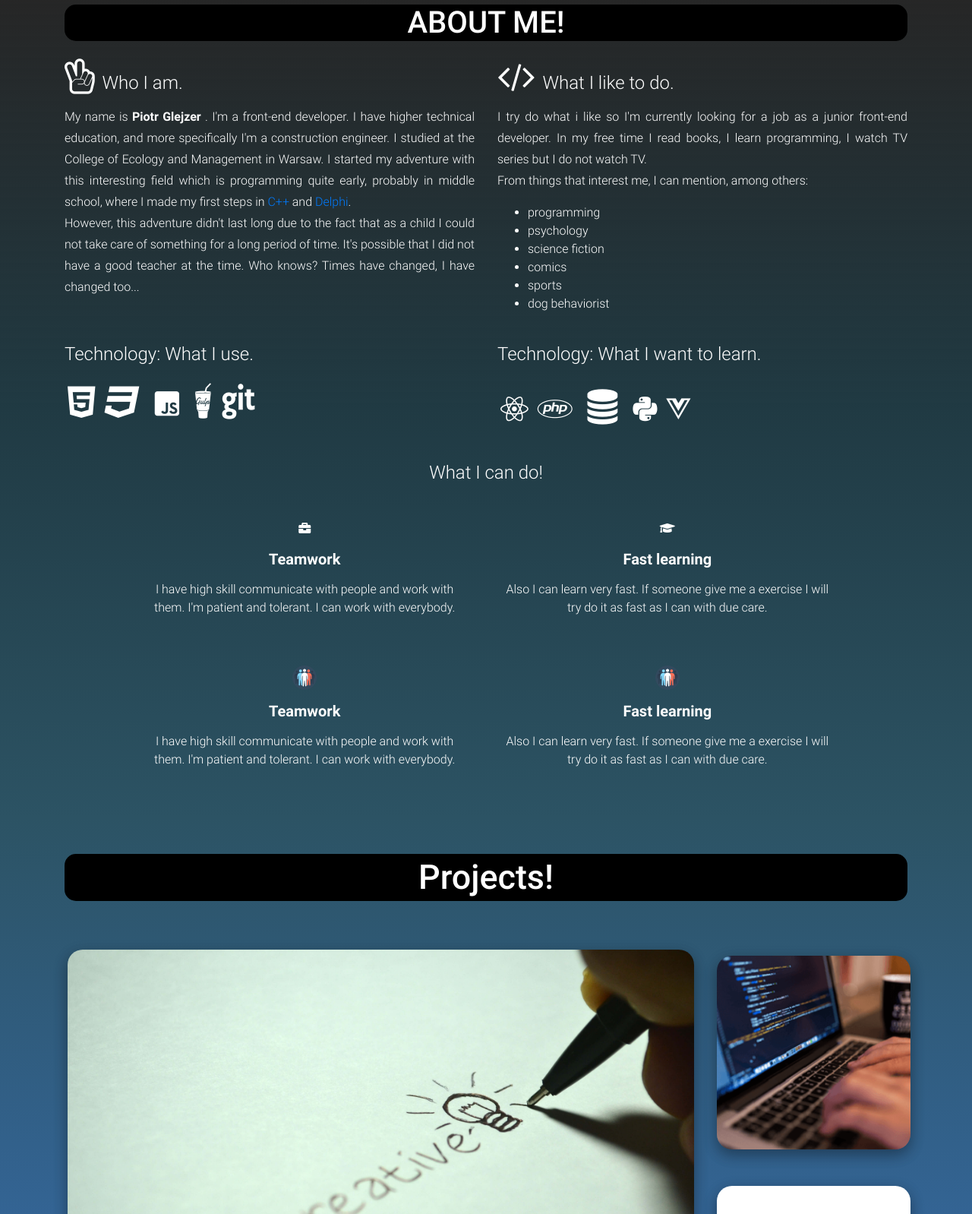
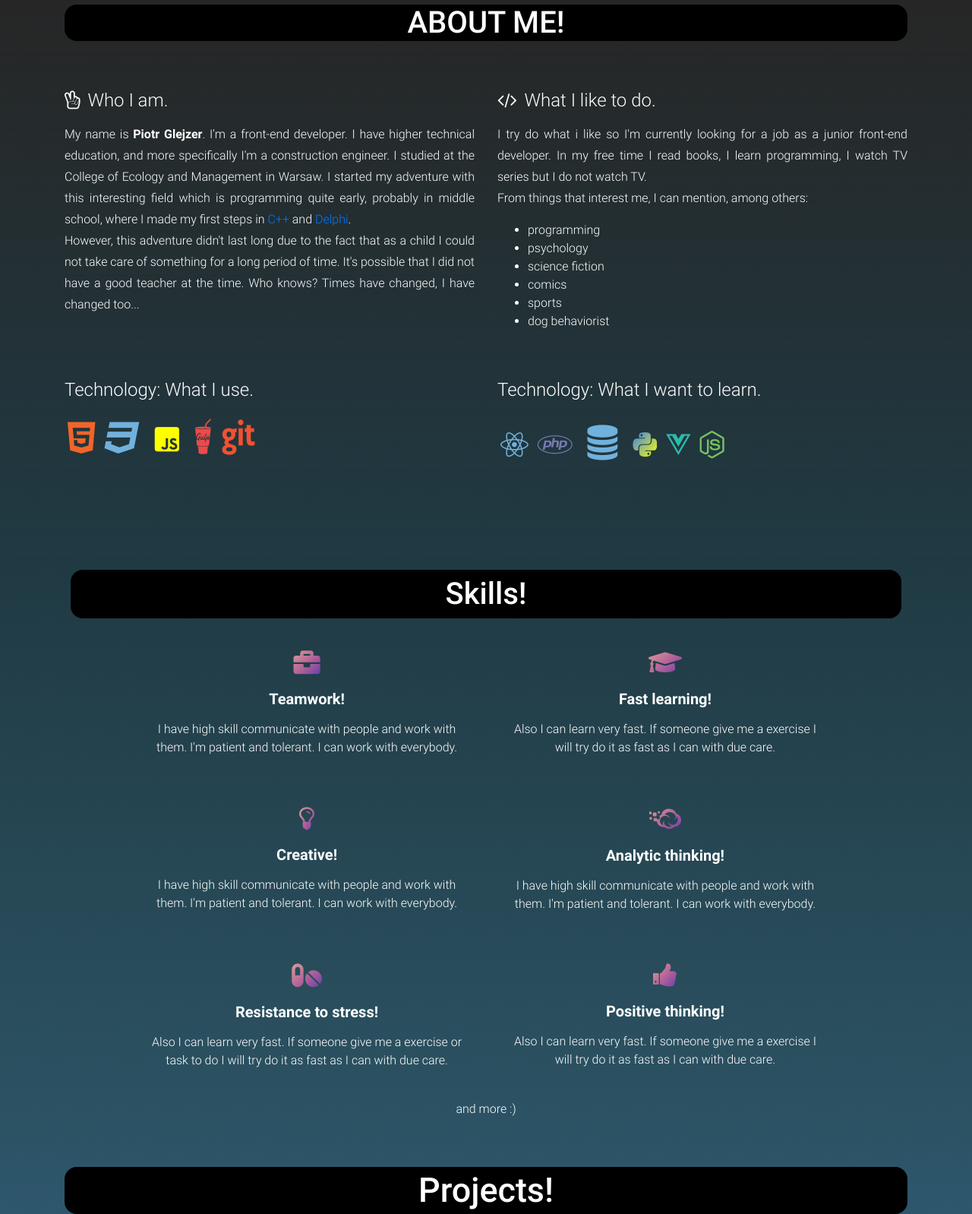
Before and after one commit to pglejzer/MDBproject, a website: page src/index.html in a window 1280 px wide. Shown: the part 802-2400 px from the top of the page at 76% size. Drawn offline with Linux system fonts and the light colour scheme.

Commit message:
finished in 90%

```diff
--- a/src/index.html
+++ b/src/index.html
@@ -1,11 +1,12 @@
 <!DOCTYPE html>
-<html lang="en">
+<html lang="en" class="full-height">
 
 <head>
     <meta charset="utf-8">
     <meta name="viewport" content="width=device-width, initial-scale=1, shrink-to-fit=no">
     <meta http-equiv="x-ua-compatible" content="ie=edge">
     <title>Piotr Glejzer - MDB project</title>
+    <!-- Font Awesome Version: 5.0.13-->
     <link rel="stylesheet" href="https://use.fontawesome.com/releases/v5.0.13/css/all.css" integrity="sha384-DNOHZ68U8hZfKXOrtjWvjxusGo9WQnrNx2sqG0tfsghAvtVlRW3tvkXWZh58N9jp"
         crossorigin="anonymous">
     <!-- Font Awesome -->
@@ -18,12 +19,12 @@
     <link href="css/style.css" rel="stylesheet">
 </head>
 
-<body>
+<body data-spy="scroll" data-target=".nav-link" data-offset="50">
     <!--Header-->
     <header class="home" id="home">
         <!--Navigation-->
         <nav class="navbar fixed-top navbar-expand-lg navbar-dark scrolling-navbar">
-            <a class="navbar-brand" href="#">
+            <a class="navbar-brand font-weight-bold" href="#">
                 <strong>Piotr Glejzer</strong>
             </a>
             <button class="navbar-toggler" type="button" data-toggle="collapse" data-target="#navbarSupportedContent" aria-controls="navbarSupportedContent"
@@ -65,7 +66,7 @@
             </div>
         </nav>
         <div class="container d-flex flex-column align-items-center justify-content-center wow fadeIn" data-wow-delay="0.2s">
-            <h1 class="home__h1 text-white p-3">It's something unpredictable!</h1>
+            <h1 class="home__h1 text-white p-2 ">It's something unpredictable!</h1>
             <a href="#about">
                 <button type="button" class="btn btn-info btn-lg welcome animated pulse infinite">Welcome!</button>
             </a>
@@ -75,11 +76,12 @@
     <section class="about p-2" id="about">
         <div class="container text-white">
             <h3 class="about__title text-center text-uppercase">About me!</h3>
-            <div class="row d-flex justify-content-center">
+            <div class="row d-flex justify-content-center mt-5">
                 <div class="col-lg-6">
-                    <h4 class="about__title--h4 py-2 my-2"> <i class="fa fa-hand-peace-o wow wobble pr-1" data-wow-delay="0.4s"></i> Who I am.</h4>
-                    <p class="about__text text-justify">My name is
-                        <span class="font-weight-bold">Piotr Glejzer</span> . I'm a front-end developer. I have higher technical education, and more specifically
+                    <h4 class="about__title--h4 py-2 my-2">
+                        <i class="fa fa-hand-peace-o wow wobble pr-1" data-wow-delay="0.4s"></i> Who I am.</h4>
+                    <p class="about__text text-justify wow fadeIn" data-wow-delay="0.2s">My name is
+                        <span class="font-weight-bold ">Piotr Glejzer</span>. I'm a front-end developer. I have higher technical education, and more specifically
                         I'm a construction engineer. I studied at the College of Ecology and Management in Warsaw. I started
                         my adventure with this interesting field which is programming quite early, probably in middle school,
                         where I made my first steps in
@@ -91,12 +93,13 @@
                     </p>
                 </div>
                 <div class="col-lg-6">
-                    <h4 class="about__title--h4 py-2 my-2"><i class="fa fa-code wow zoomInDown pr-1" data-wow-delay="0.7s"></i> What I like to do.</h4>
-                    <p class="about__text text-justify">
+                    <h4 class="about__title--h4 py-2 my-2">
+                        <i class="fa fa-code wow zoomInDown pr-1" data-wow-delay="0.7s"></i> What I like to do.</h4>
+                    <p class="about__text text-justify wow fadeIn" data-wow-delay="0.2s">
                         I try do what i like so I'm currently looking for a job as a junior front-end developer. In my free time I read books, I
                         learn programming, I watch TV series but I do not watch TV.
                         <br> From things that interest me, I can mention, among others:</p>
-                    <ul>
+                    <ul class="wow zoomInDown " data-wow-delay="0.3s">
                         <li>programming</li>
                         <li>psychology</li>
                         <li>science fiction</li>
@@ -105,55 +108,78 @@
                         <li>dog behaviorist</li>
                     </ul>
                 </div>
-                <div class="col-lg-6">
+                <div class="col-lg-6 text-left my-3 py-2">
                     <h4 class="about__title--technology my-3 py-2">Technology: What I use.</h4>
-                    <i class="fa fa-html5 mx-1 wow fadeIn" data-wow-delay="0.2s" data-toggle="tooltip" data-placement="top" title="HTML5"></i>
-                    <i class="fa fa-css3 mx-1 wow fadeIn" data-wow-delay="0.3s" data-toggle="tooltip" data-placement="bottom" title="CSS3"></i>
-                    <i class="fab fa-js-square mx-1 p-2 wow fadeIn" data-wow-delay="0.4s" data-toggle="tooltip" data-placement="top" title="JavaScript"></i>
-                    <i class="fab fa-gulp mx-1 wow fadeIn" data-wow-delay="0.5s" data-toggle="tooltip" data-placement="bottom" title="Gulp"></i>
-                    <i class="fa fa-git mx-1 wow fadeIn" data-wow-delay="0.6s" data-toggle="tooltip" data-placement="top" title="Git / Github"></i>
+                    <i class="fa fa-html5 mx-1 wow fadeIn about__icon--fa" data-wow-delay="0.2s" data-toggle="tooltip" data-placement="top" title="HTML5"></i>
+                    <i class="fa fa-css3 mx-1 wow fadeIn about__icon--fa" data-wow-delay="0.3s" data-toggle="tooltip" data-placement="bottom"
+                        title="CSS3"></i>
+                    <i class="fab fa-js-square mx-1 p-2 wow fadeIn about__icon--fab" data-wow-delay="0.4s" data-toggle="tooltip" data-placement="top"
+                        title="JavaScript"></i>
+                    <i class="fab fa-gulp mx-1 wow fadeIn about__icon--gulp" data-wow-delay="0.5s" data-toggle="tooltip" data-placement="bottom"
+                        title="Gulp"></i>
+                    <i class="fa fa-git mx-1 wow fadeIn about__icon--fa" data-wow-delay="0.6s" data-toggle="tooltip" data-placement="top" title="Git / Github"></i>
                 </div>
-                <div class="col-lg-6">
-                    <h4 class="about__title--technology my-3 py-2">Technology: What I want to learn.</h4>
-                    <i class="fab fa-react mx-1 wow fadeIn" data-wow-delay="0.25s" data-toggle="tooltip" data-placement="top" title="react.js"></i>
-                    <i class="fab fa-php mx-1 wow fadeIn" data-wow-delay="0.35s" data-toggle="tooltip" data-placement="bottom" title="php"></i>
-                    <i class="fa fa-database mx-1 p-2 wow fadeIn" data-wow-delay="0.45s" data-toggle="tooltip" data-placement="top" title="database"></i>
-                    <i class="fab fa-python mx-1 wow fadeIn" data-wow-delay="0.55s" data-toggle="tooltip" data-placement="bottom" title="python"></i>
-                    <i class="fab fa-vuejs mx-1 wow fadeIn" data-wow-delay="0.65s" data-toggle="tooltip" data-placement="top" title="vue.js"></i>
+                <div class="col-lg-6 text-left my-3 py-2">
+                    <h4 class="about__title--technology my-3 py-2 about__icon">Technology: What I want to learn.</h4>
+                    <i class="fab fa-react mx-1 wow fadeIn about__icon--fab" data-wow-delay="0.25s" data-toggle="tooltip" data-placement="top"
+                        title="react.js"></i>
+                    <i class="fab fa-php mx-1 wow fadeIn about__icon--fab" data-wow-delay="0.35s" data-toggle="tooltip" data-placement="bottom"
+                        title="php"></i>
+                    <i class="fa fa-database mx-1 p-2 wow fadeIn about__icon--fa" data-wow-delay="0.45s" data-toggle="tooltip" data-placement="top"
+                        title="database"></i>
+                    <i class="fab fa-python mx-1 wow fadeIn about__icon--fab" data-wow-delay="0.55s" data-toggle="tooltip" data-placement="bottom"
+                        title="python"></i>
+                    <i class="fab fa-vuejs mx-1 wow fadeIn about__icon--fab" data-wow-delay="0.65s" data-toggle="tooltip" data-placement="top"
+                        title="vue.js"></i>
+                        <i class="fab fa-node-js mx-1 wow fadeIn about__icon--fab" data-wow-delay="0.75s" data-toggle="tooltip" data-placement="bottom"
+                        title="node.js"></i>
                 </div>
             </div>
-            <div class="about__technology text-center m-2 p-2">
-                <h4 class="about__title--technology my-3 py-2">What I can do!</h4>
-                <div class="row d-flex justify-content-center">
-                    <div class="col-lg-5 p-3 m-2">
-                        <i class="fas fa-briefcase"></i>
-                        <h5 class="p-2 m-2 about__title--smaller font-weight-bold">Teamwork</h5>
+            <div class="about__technology text-center mt-5 pt-5 p-2">
+                <h4 class="about__title my-3 py-2">Skills!</h4>
+                <div class="d-flex justify-content-center">
+                    <div class="col-lg-5 p-3 m-2 wow fadeIn" data-wow-delay="0.4s">
+                        <i class="fas fa-briefcase about__icon--skill"></i>
+                        <h5 class="p-2 m-2  font-weight-bold">Teamwork!</h5>
                         <p class="about__p"> I have high skill communicate with people and work with them. I'm patient and tolerant. I can work
                             with everybody. </p>
                     </div>
-                    <div class="col-lg-5 p-3 m-2">
-                        <i class="fas fa-graduation-cap"></i>
-                        <h5 class="p-2 m-2 about__title--smaller font-weight-bold">Fast learning</h5>
+                    <div class="col-lg-5 p-3 m-2 wow fadeIn" data-wow-delay="0.4s">
+                        <i class="fas fa-graduation-cap about__icon--skill"></i>
+                        <h5 class="p-2 m-2  font-weight-bold">Fast learning!</h5>
                         <p class="about__p"> Also I can learn very fast. If someone give me a exercise I will try do it as fast as I can with
                             due care.</p>
                     </div>
-
                 </div>
-                <div class="row d-flex justify-content-center">
-                    <div class="col-lg-5 p-3 m-2">
-                        <img class="img-fluid" src="img/team.png" alt="team">
-                        <h5 class="p-2 m-2 about__title--smaller font-weight-bold">Teamwork</h5>
+                <div class="d-flex justify-content-center">
+                    <div class="col-lg-5 p-3 m-2 wow fadeIn" data-wow-delay="0.43s">
+                        <i class="fa fa-lightbulb about__icon--skill"></i>
+                        <h5 class="p-2 m-2  font-weight-bold">Creative!</h5>
                         <p class="about__p"> I have high skill communicate with people and work with them. I'm patient and tolerant. I can work
                             with everybody. </p>
                     </div>
-                    <div class="col-lg-5 p-3 m-2">
-                        <img class="img-fluid" src="img/team.png" alt="team">
-                        <h5 class="p-2 m-2 about__title--smaller font-weight-bold">Fast learning</h5>
+                    <div class="col-lg-5 p-3 m-2 wow fadeIn" data-wow-delay="0.43s">
+                        <i class="fab fa-cloudversify about__icon--skill"></i>
+                        <h5 class="p-2 m-2 font-weight-bold">Analytic thinking!</h5>
+                        <p class="about__p"> I have high skill communicate with people and work with them. I'm patient and tolerant. I can work
+                            with everybody. </p>
+                    </div>
+                </div>
+                <div class="d-flex justify-content-center">
+                    <div class="col-lg-5 p-3 m-2 wow fadeIn " data-wow-delay="0.46s" >
+                        <i class="fas fa-pills about__icon--skill"></i>
+                        <h5 class="p-2 m-2 font-weight-bold">Resistance to stress!</h5>
+                        <p class="about__p"> Also I can learn very fast. If someone give me a exercise or task to do I will try do it as fast
+                            as I can with due care.</p>
+                    </div>
+                    <div class="col-lg-5 p-3 m-2 wow fadeIn" data-wow-delay="0.46s">
+                        <i class="fa fa-thumbs-up about__icon--skill"></i>
+                        <h5 class="p-2 m-2 font-weight-bold">Positive thinking!</h5>
                         <p class="about__p"> Also I can learn very fast. If someone give me a exercise I will try do it as fast as I can with
                             due care.</p>
                     </div>
-
                 </div>
+                <a class="skills__a" href="">and more :)</a>
             </div>
         </div>
     </section>
@@ -164,16 +190,18 @@
             <div class="list-group projects_photos">
                 <div class="row d-flex justify-content-center align-items-center">
                     <div class="col-lg-9 col-md-9 col-sm-10 col-10">
-                        <img src="img/portfolio/be-creative-creative-creativity-256514.jpg" alt="peach photo" class="img-fluid m-1 wow zoomIn projects__img z-depth-2"
+                        <img src="img/portfolio/be-creative-creative-creativity-256514.jpg" alt="peach photo" class="img-fluid wow zoomIn projects__img z-depth-2"
                             data-wow-delay="0.2s">
                     </div>
                     <div class="col-lg-3 col-md-3 col-sm-5 col-5">
-                        <img src="img/portfolio/img-1.png" alt="blueberry photo" class="my-4 img-fluid m-1 wow zoomInRight projects__img z-depth-2" data-wow-delay="0.3s">
+                        <img src="img/portfolio/img-1.png" alt="blueberry photo" class=" my-4 img-fluid m-1 wow zoomInRight projects__img z-depth-2"
+                            data-wow-delay="0.3s">
                         <img src="img/portfolio/logo_up.png" alt="blackberry photo" class="my-4 img-fluid m-1 wow zoomInRight projects__img z-depth-2"
                             data-wow-delay="0.4s">
                     </div>
                     <div class="col-lg-3 col-md-3 col-sm-5 col-5">
-                        <img src="img/portfolio/beard-blue-sky-casual-683381.jpg" alt="blueberry photo" class="my-4 img-fluid m-1 wow zoomInLeft projects__img z-depth-2" data-wow-delay="0.3s">
+                        <img src="img/portfolio/beard-blue-sky-casual-683381.jpg" alt="blueberry photo" class="my-4 img-fluid m-1 wow zoomInLeft projects__img z-depth-2"
+                            data-wow-delay="0.3s">
                         <img src="img/portfolio/img.jpg" alt="peach photo" class="my-4 img-fluid wow zoomInLeft projects__img m-1 z-depth-2" data-wow-delay="0.3s">
                     </div>
                     <div class="col-lg-9 col-md-9 col-sm-10 col-10">
@@ -254,9 +282,9 @@
             </button>
         </a>
         <div class="footer-copyright white text-center py-3">
-            <p class="footer__p"> Webpage made by
-                <a href="https://github.com/pglejzer" class="footer__a">Piotr Glejzer</a> with
-                <i class="fa fa-heart"></i>.</p>
+            <p class="footer__p font-weight-bold"> Webpage made by
+                <a href="https://github.com/pglejzer" class="footer__a ">Piotr Glejzer</a> with
+                <i class="fa fa-heart wow zoomIn"></i>.</p>
         </div>
     </footer>
     <!-- SCRIPTS -->
--- a/src/js/script.js
+++ b/src/js/script.js
@@ -1,4 +1,8 @@
 new WOW().init();
+
+$(function () {
+    $('[data-toggle="tooltip"]').tooltip();
+});
 
 $(document).on('click', 'a[href^="#"]', function (event) {
     event.preventDefault();
@@ -6,10 +10,6 @@ $(document).on('click', 'a[href^="#"]', function (event) {
         scrollTop: $($.attr(this, 'href')).offset().top
     }, 1000);
 });
-
-$(function () {
-    $('[data-toggle="tooltip"]').tooltip();
-  });
 
 window.onscroll = function () {
     var buttonTop = document.getElementById('button__footer');
@@ -22,8 +22,14 @@ window.onscroll = function () {
     }
 };
 
-$(document).ready(function ($){
-    $('nav__link').on('click', function(){
-        $('navbar-collapse').trigger('click');
+$(function () {
+    var nav = $(".navbar-collapse");
+    nav.on("click", "a:not([data-toggle])", null, function () {
+        nav.collapse('hide');
     });
 });
+
+$('.navbar').on('click', (event) => {
+    $(event.target).siblings('.collapse')
+        .toggleClass('.nav-link');
+});
--- a/src/scss/style.scss
+++ b/src/scss/style.scss
@@ -3,7 +3,7 @@
 //Home and header
 .home {
     height: auto;
-    min-height: 800px;
+    min-height: 50rem;
     background: none;
     position: relative;
     &::before {
@@ -19,19 +19,6 @@
         background-size: cover;
     }
     .navbar {
-        &-brand {
-            font-weight: 600;
-        }
-        &-toggle {
-            &-icon {}
-        }
-        &-collapse {
-            .navbar-nav {
-                .nav-item {
-                    .nav-link {}
-                }
-            }
-        }
         .fa-facebook {
             &:hover {
                 color: $fb-color;
@@ -53,9 +40,9 @@
     }
     .container {
         height: auto;
-        min-height: 800px;
+        min-height: 50rem;
         .home__h1 {
-            font-size: 3rem;
+            font-size: 2.9rem;
             font-weight: 600;
             text-shadow: -1px 0 #000, 0 2px #000, 1px 0 #000, 0 -1px #000;
         }
@@ -74,77 +61,92 @@
         font-weight: 500;
         font-size: 2.5rem;
         background: #000;
-        border-radius: 15px;
+        border-radius: 1rem;
     }
     .container {
-        .about__title--h4 {}
         .about__text {
-            line-height: 28px;
+            line-height: 1.75rem;
         }
-        .fab {
+        .about__icon--fab {
             font-size: 2.3rem;
             cursor: pointer;
             &:hover {
-                transition: 0.7s;
+                transition: 0.2s;
+                transform: scale(1.1);
             }
         }
-        .fa-gulp,
-        .fa {
+        .about__icon--gulp,
+        .about__icon--fa {
             font-size: 2.9rem;
             cursor: pointer;
             &:hover {
                 transition: 0.7s;
+                transform: scale(1.1);
             }
         }
         .fa-html5 {
-            &:hover {
             color: rgb(241, 101, 41);
         }
-        }
         .fa-css3 {
-            &:hover {
             color: rgb(113, 177, 221);
         }
-        }
         .fa-js-square {
-            &:hover {
             color: rgb(255, 255, 0);
         }
-        }
         .fa-gulp {
-            &:hover {
             color: rgb(235, 74, 75);
         }
-        }
         .fa-git {
-            &:hover {
             color: rgb(240, 81, 51);
         }
-        }
         .fa-react {
-            &:hover {
             color: rgb(113, 177, 221);
         }
-        }
         .fa-php {
-            &:hover {
             color: rgb(119, 123, 179);
         }
-        }
         .fa-database {
-            &:hover {
             color: rgb(113, 177, 221);
         }
+        .fa-node-js {
+            color: rgb(118, 194, 99);
         }
         .fa-python {
-            &:hover {
-                color: rgb(255, 255, 0);
+            -webkit-background-clip: text;
+            -webkit-text-fill-color: transparent;
+            background-image: linear-gradient(to right bottom, #377ef0, #ffff00);
+        }
+        .fa-vuejs {
+            color: #2BBBAD;
         }
     }
-        .fa-vuejs {
-            &:hover {
-                color: #2BBBAD
+    &__technology {
+        .about__icon--skill {
+            font-size: 2.2rem;
+            -webkit-background-clip: text;
+            -webkit-text-fill-color: transparent;
+            background-image: linear-gradient(to right bottom, #d3a4a4, #ca8498, #b76698, #9350a1, #5345ac);
         }
+        // .fa-briefcase {
+        //     background-image: linear-gradient(to left top, #0bb984, #00a1a5, #0085c0, #0063c2, #2c369f);
+        // }
+        // .fa-graduation-cap {
+        //     color: rgb(113, 177, 221);
+        // }
+        // .fa-lightbulb {
+        //     color: rgb(113, 177, 221);
+        // }
+        // .fa-cloudversify {
+        //     color: rgb(113, 177, 221);
+        // }
+        // .fa-pills {
+        //     color: rgb(113, 177, 221);
+        // }
+        // .fa-thumbs-up {
+        //     color: rgb(113, 177, 221);
+        // }
+        .skills__a {
+            color: #fff;
         }
     }
 }
@@ -157,15 +159,21 @@
         font-weight: 500;
         color: #fff;
         background: #000;
-        border-radius: 15px;
+        border-radius: 1rem;
     }
     .container {
-        .beard {
-            min-height: 235px;
+        .projects__img {
+            border-radius: 1.25rem;
+            cursor: pointer;
+            &:hover {
+                transition: 0.9s;
+                filter: blur(0.2rem);
             }
-        .projects__img {
-            border-radius: 20px;
+        }
+        .mask {
+            font-size: 2rem;
             cursor: pointer;
+            border-radius: 1.25rem;
         }
     }
 }
@@ -175,34 +183,32 @@
 }
 
 .btn {
-    border-radius: 25px;
+    border-radius: 1.625rem
 }
 
 .services {
-    padding: 50px 10px;
+    padding: 3.125rem 0.625rem;
     background: linear-gradient(to bottom, #4286f4, #03a9f4);
     &__container {
         background: #fff;
-        // min-height: 235px;
-        // min-width: 370px;
-        border-radius: 25px;
+        border-radius: 1.625rem;
         .services__social {
-            font-size: 40px;
+            font-size: 2.5rem;
             color: #000;
             font-weight: 600;
             &__links {
-                font-size: 35px;
+                font-size: 2.25rem;
             }
         }
         .fa {
             color: #000;
-            font-size: 70px;
+            font-size: 4.25rem;
             &:hover {
                 transition: 0.5s ease-in-out;
             }
         }
         .icon {
-            font-size: 45px;
+            font-size: 2.75rem;
         }
         .fa-linkedin {
             &:hover {
@@ -232,9 +238,9 @@
         border-radius: 100%;
         position: fixed;
         opacity: 0.5;
-        bottom: 0;
-        right: 0;
-        &:hover{
+        bottom: 2px;
+        right: 2px;
+        &:hover {
             transition: 0.6s ease;
             opacity: 1;
         }
```
Also changed, not shown: src/css/style.css. Lines whose indentation alone changed are shown as unchanged.
